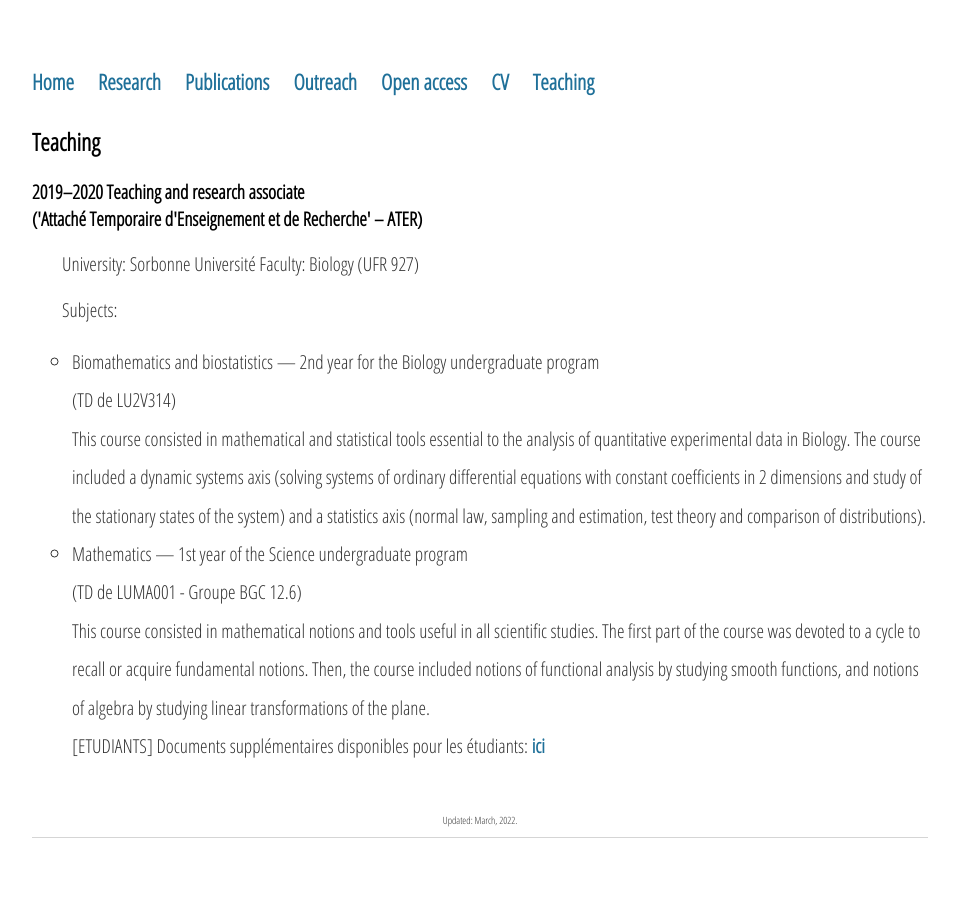
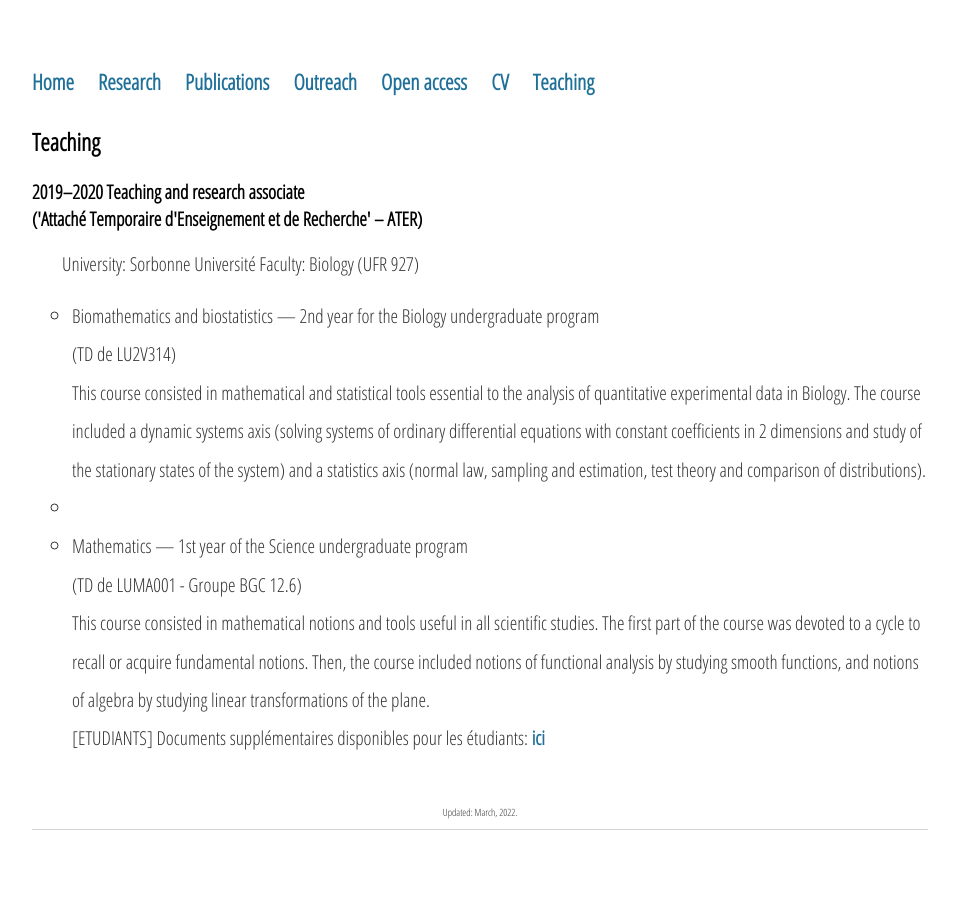
Before and after one commit to sjijon/sjijon.github.io, a Jekyll site: the page built from teaching.html, in a window 1280 px wide. Shown: the whole page, without its empty margins (160-1119 px from the left). Built offline with Jekyll 4.4.1, drawn with Linux system fonts in a browser that asks for light colours; nearby versions of some CDN libraries.

Commit message:
Add vertical space

```diff
--- a/teaching.html
+++ b/teaching.html
@@ -11,7 +11,6 @@ title: Teaching
 		Faculty: Biology (UFR 927)
 	</p>
 	<p style="padding-left:30px;">
-		Subjects:
 	<ul>
 		<li>Biomathematics and biostatistics — 2nd year for the Biology undergraduate program
 		<br>(TD de LU2V314)
@@ -19,7 +18,9 @@ title: Teaching
 			The course included a dynamic systems axis (solving systems of ordinary differential equations with constant coefficients in
 			2 dimensions and study of the stationary states of the system) and a statistics axis (normal law, sampling and estimation,
 			test theory and comparison of distributions).</li>
-		<li>Mathematics — 1st year of the Science undergraduate program
+		<li></li>
+		<li>
+		Mathematics — 1st year of the Science undergraduate program
 		<br>(TD de LUMA001 - Groupe BGC 12.6)
 		<br>This course consisted in mathematical notions and tools useful in all scientific studies. The first part of the course was devoted to
 			a cycle to recall or acquire fundamental notions. Then, the course included notions of functional analysis
```
